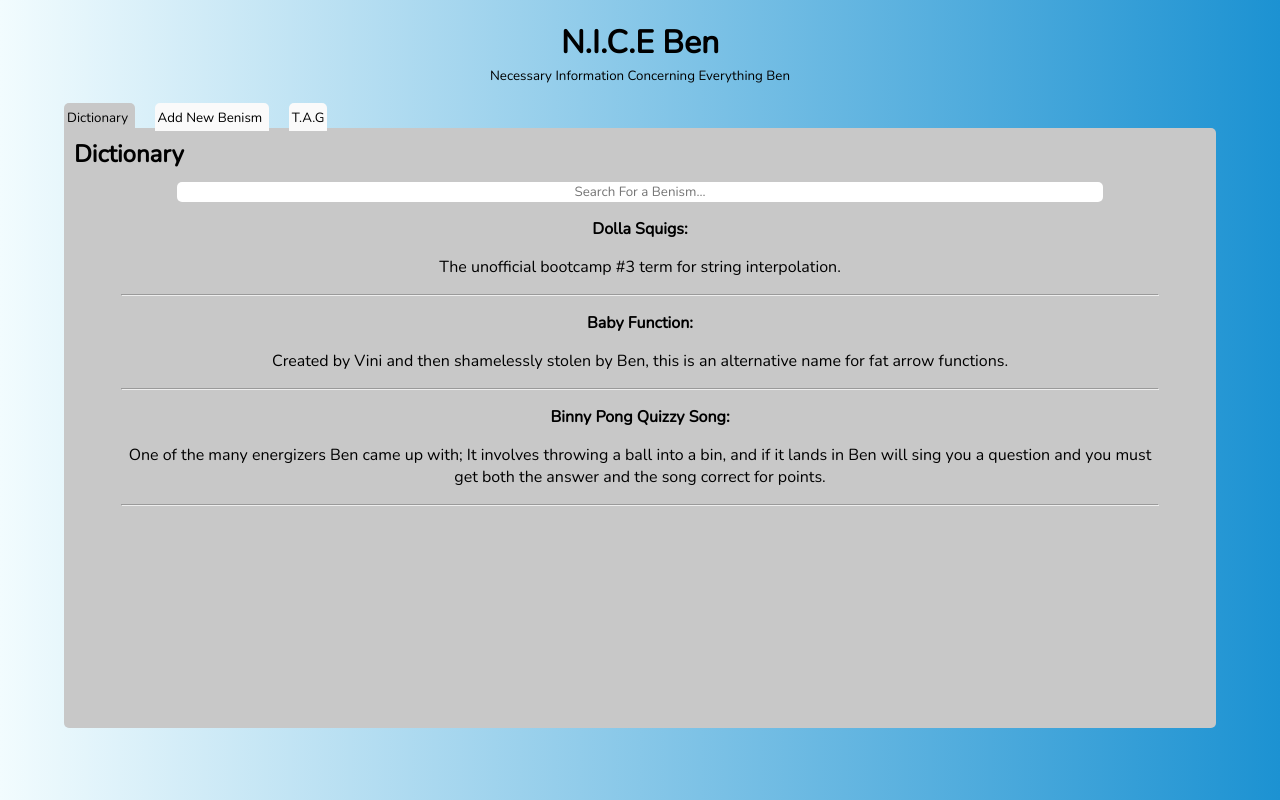
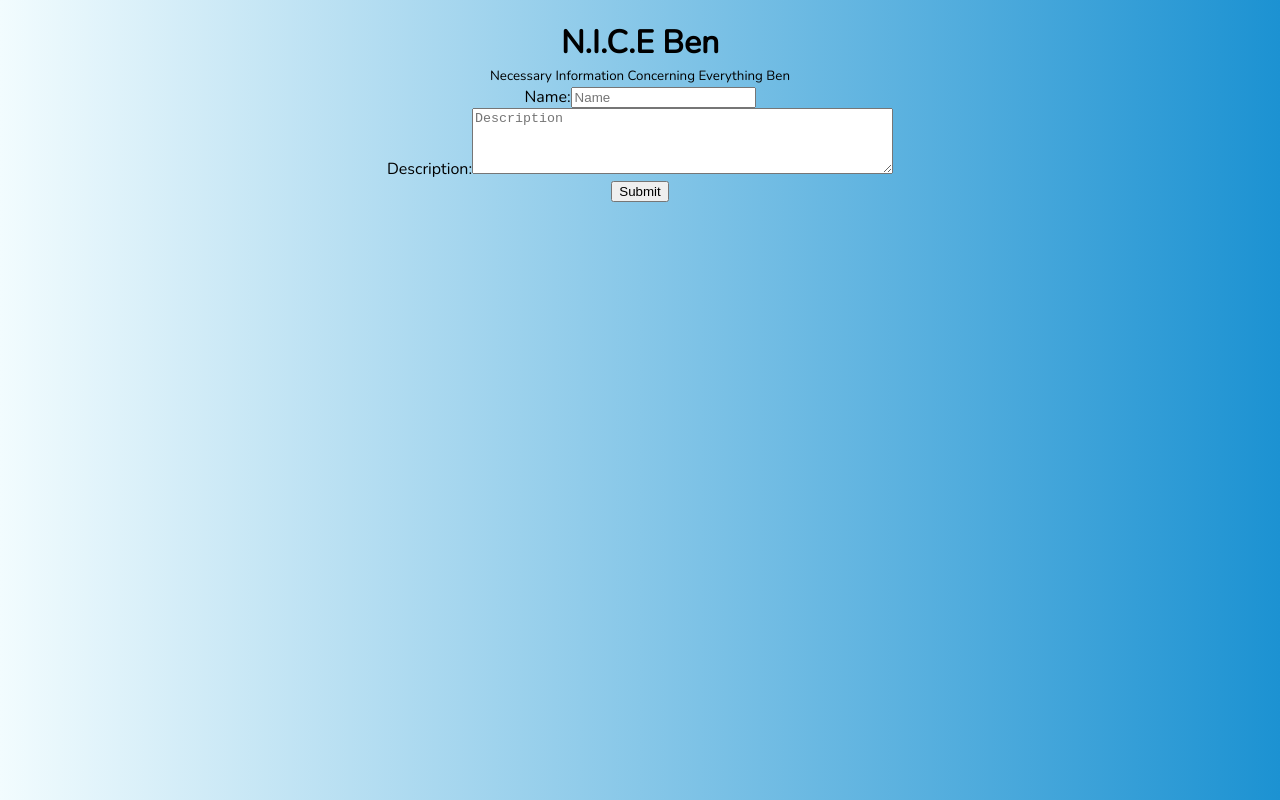
Before and after one commit to MellKay/benisms-hackathon, a React (Create React App) app: page /add in a window 1280 px wide. Built offline with nearby package versions, Linux system fonts and the light colour scheme.

Commit message:
small change

```diff
--- a/src/Components/App/App.js
+++ b/src/Components/App/App.js
@@ -12,17 +12,17 @@ function App() {
       <div className="App">
         <Title />
         <Switch>
+          <Route path="/add">
+            <Form />
+          </Route>
+          <Route path="/tag">
+            <p> its coming </p>
+          </Route>
           <Route path="/">
             <div className="tabWrapper">
               <Tabs />
               <Dictionary />
             </div>
-          </Route>
-          <Route path="/add">
-            <Form />
-          </Route>
-          <Route path="/tag">
-            <p> its coming </p>
           </Route>
         </Switch>
       </div>
```
